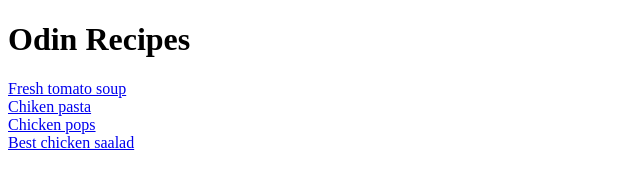
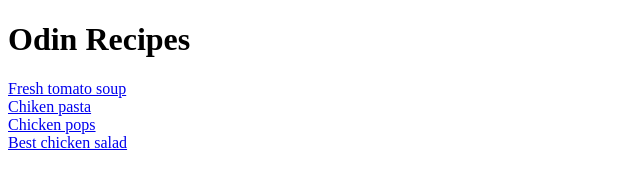
Before and after one commit to iJustWannaUnderstandIt/odin-recipes, a plain HTML site: page index.html in a window 1280 px wide. Shown: the full height of the page, 0-640 px from the left. Drawn offline with Linux system fonts and the light colour scheme.

Commit message:
style: correct the wrong recipe name

```diff
--- a/index.html
+++ b/index.html
@@ -14,6 +14,6 @@
     <br>
     <a href="./recipes/chicken_pops.html">Chicken pops</a>
     <br>
-    <a href="./recipes/chicken_salad.html">Best chicken saalad</a>
+    <a href="./recipes/chicken_salad.html">Best chicken salad</a>
 </body>
 </html>
```
